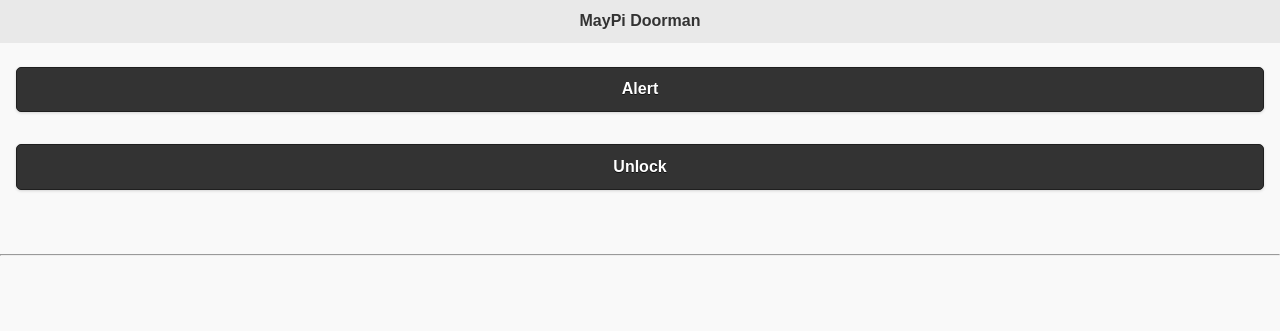
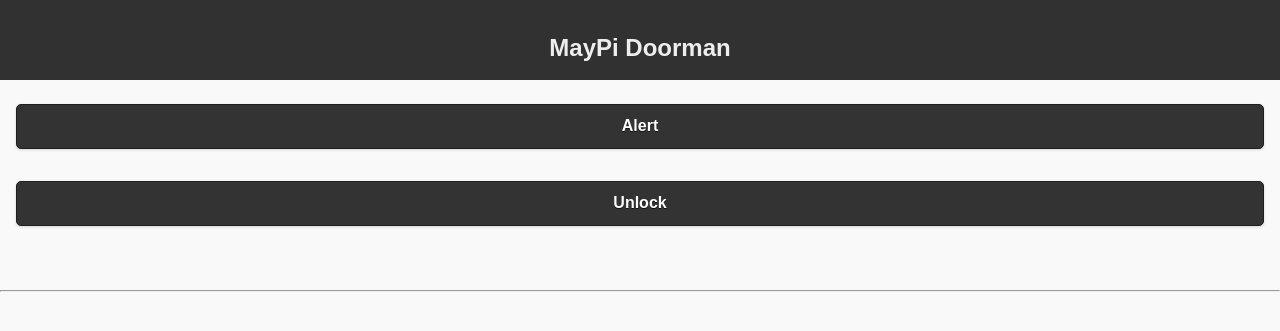
Before and after one commit to jsayles/maypi, a Django app: page / in a window 1280 px wide. Shown: the top 331 px of the page. Run offline with Django 3.2, Linux system fonts and the light colour scheme; parts of the project's set-up code (start-up, migrations or seed data) failed here and were passed over.

Commit message:
Now with a prettier header

```diff
--- a/static/maypi.css
+++ b/static/maypi.css
@@ -1,3 +1,11 @@
+#header {
+	text-shadow: none;
+	background-color:#313131;
+	font-size: 1.5em;
+	color: #EEE;
+	padding-top:15px;
+}
+
 body {
 	text-align:center;
 }
--- a/templates/base.html
+++ b/templates/base.html
@@ -6,7 +6,7 @@
 		<meta charset="utf-8">
 		<title>{% block pagetitle %}MayPi Doorman{% endblock %}</title>
 
-		<meta name="viewport" initial-scale=1, maximum-scale=1, minimum-scale=1, user-scalable=0">
+		<meta name="viewport" content="width=128, initial-scale=1, maximum-scale=1, minimum-scale=1, user-scalable=0">
 		<meta name="apple-mobile-web-app-capable" content="yes" />
 		<meta name="apple-mobile-web-app-status-bar-style" content="black-translucent" />
 		<link rel="apple-touch-icon" sizes="128x128" href="{% static 'lock_128.png' %}" \>
```
